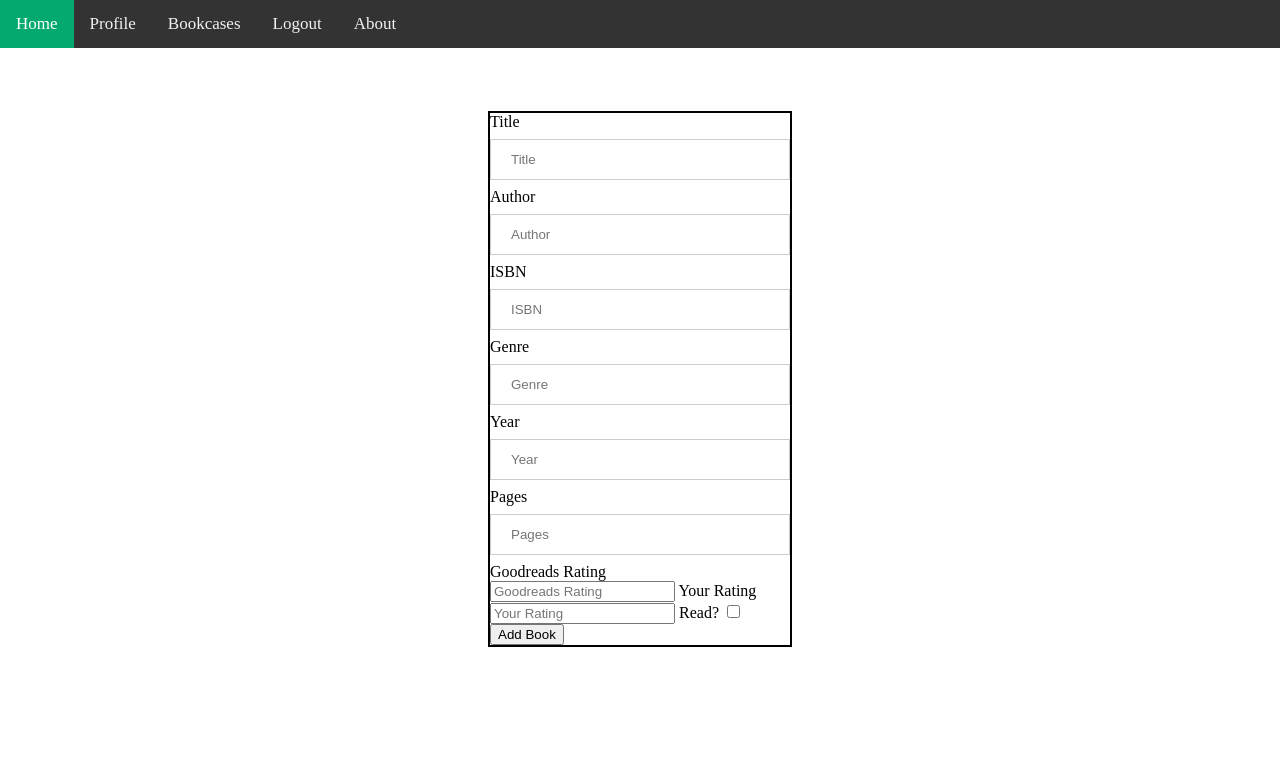
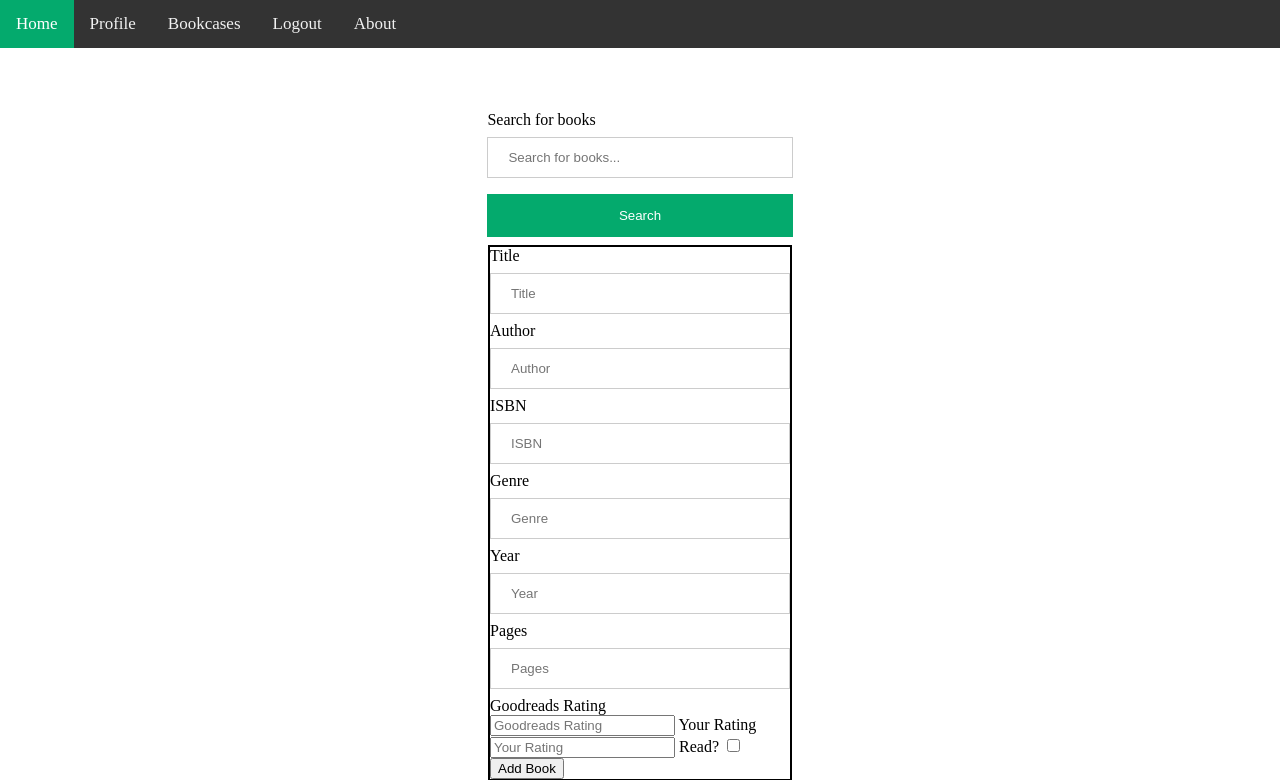
Before and after one commit to MyPetLobster/bookcase-database, a Flask app: page /bookcase/1/ in a window 1280 px wide. Shown: the top 780 px of the page. Run offline with Flask 3, Linux system fonts and the light colour scheme; the visitor is signed in with stand-in values (Sample User, id 1); data that the repository does not hold is empty.

Commit message:
Add search bar to bookcase page

```diff
--- a/website/templates/bookcase.html
+++ b/website/templates/bookcase.html
@@ -27,9 +27,16 @@
         <div class="back-to-bookcases">
             <a href="/bookcases/"></a>
         </div>
+    </div>
 
+    <div class="searchbar bookcase-search">
+        <label for="search">Search for books</label>
+        <form action="#" class="home-search-form" method="post">
+            <input type="text" placeholder="Search for books..." name="search" id="search" required>
+            <button type="submit">Search</button>
+        </form>
+    </div>
 
-    </div>
     <div class="manual-add-book">
         <form action="/bookcase/{{ id }}/" method="post">
             <label for="title">Title</label>
--- a/website/templates/home.html
+++ b/website/templates/home.html
@@ -13,11 +13,12 @@
             <p>Create your first bookcase, then use the search bar below to start adding books! You can also edit and delete books from your bookcase.</p>
         </div>
     </div>
-    <div class="home-search">
+    <div class="searchbar home-search">
         <form action="#" class="home-search-form" method="post">
             <input type="text" placeholder="Search for books..." name="search" id="search" required>
             <button type="submit">Search</button>
         </form>
+    </div>
 </div>
 
 {% endblock %}
```
